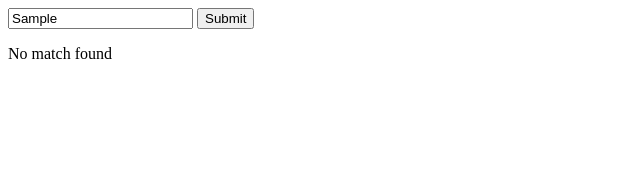
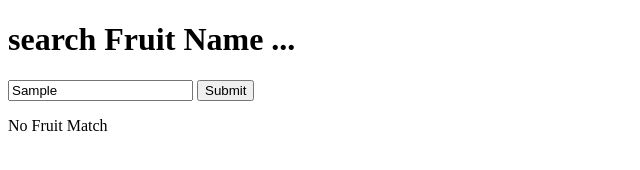
Before and after one commit to AwaisMiskeen/2312f-Sec-Sem, a plain HTML site: page task_1.html in a window 1280 px wide. Both pictures are taken after typing "Sample" into the empty fields and a click on the button "Submit". Shown: the whole page, without its empty margins (0-640 px from the left). Drawn offline with Linux system fonts and the light colour scheme.

Commit message:
changes in Name array

```diff
--- a/task_1.html
+++ b/task_1.html
@@ -6,20 +6,21 @@
     <title>Document</title>
 </head>
 <body>
-    <input type="text" placeholder="Enter the word ..." id="word">
-    <button type="button" onclick="func()">Submit</button>
+    <h1>search Fruit Name ...</h1>
+    <input type="text" placeholder="Enter Fruit Name ..." id="word">
+    <button type="button" onclick="fruitfunc()">Submit</button>
     <p id="result"></p>
 
     <script>
-        function func() {
-            var names = ["Asad","Tariq","Daniyal"];
+        function fruitfunc() {
+            var fruit = ["mango" , "peach" , "papaya" , " apple" , "banana" , "orange" , "graps"];
             var input = document.getElementById("word").value;
             var result = document.getElementById("result");
 
-            if (names.includes(input)) {
+            if (fruit.includes(input)) {
                 result.textContent = input;
             } else {
-                result.textContent = "No match found";
+                result.textContent = "No Fruit Match ";
             }
         }
     </script>
```
